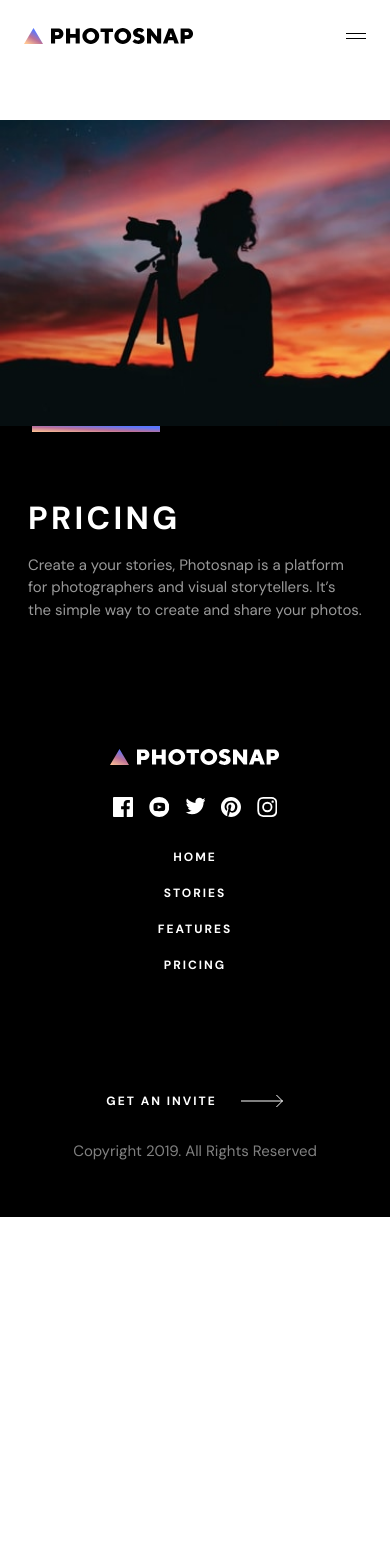
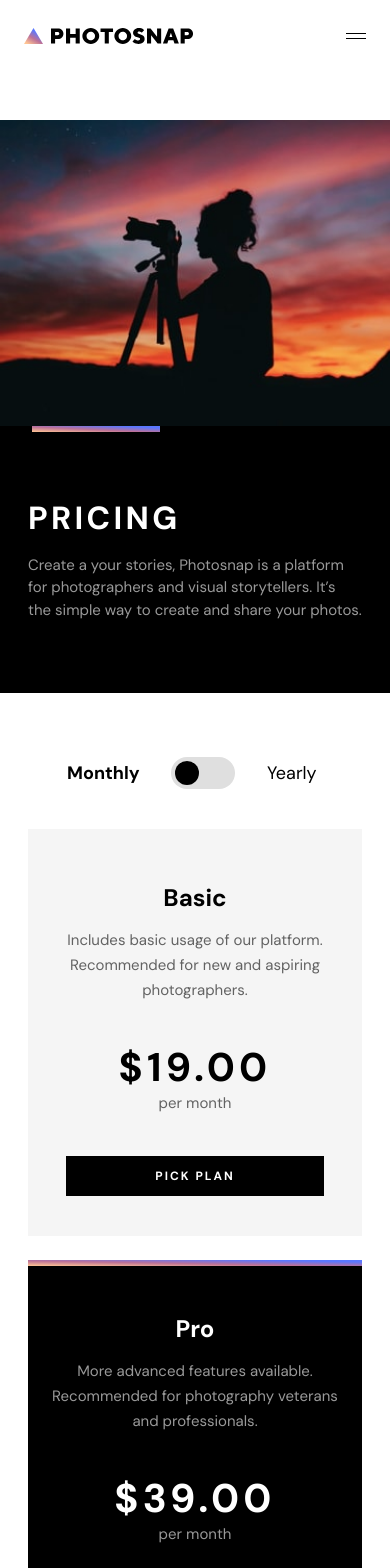
Before and after one commit to stephjoseph/photosnap, a SvelteKit app: page /pricing in a window 390 px wide. Shown: the top 1568 px of the page. Before the commit the page ends 1217 px from the top, so only its background shows below. Built offline with nearby package versions, Linux system fonts and the light colour scheme.

Commit message:
feat: pricing plans mobile

```diff
--- /dev/null
+++ b/src/lib/pricing/pricing-plans.svelte
@@ -0,0 +1,158 @@
+<script>
+  let isYearly;
+  let plans = [
+    {
+      title: 'Basic',
+      description:
+        'Includes basic usage of our platform. Recommended for new and aspiring photographers.',
+      price: 19.0,
+    },
+    {
+      title: 'Pro',
+      description:
+        'More advanced features available. Recommended for photography veterans and professionals.',
+      price: 39.0,
+    },
+    {
+      title: 'Business',
+      description:
+        'Additional features available such as more detailed metrics. Recommended for business owners.',
+      price: 99.0,
+    },
+  ];
+
+  const toggleYearly = () => {
+    isYearly = !isYearly;
+  };
+</script>
+
+<section class="relative flex w-full flex-col items-center gap-10 px-7 py-16">
+  <h2 class="invisible absolute -left-[9999px]">Pricing Plans</h2>
+  <div class="pricing__switch">
+    <span
+      class:font-bold={!isYearly}
+      class="w-[4.5rem] text-[1.125rem] leading-[1.563rem] tracking-normal text-pure-black"
+      >Monthly</span
+    >
+    <label>
+      <input type="checkbox" bind:checked={isYearly} on:click={toggleYearly} />
+      <span />
+    </label>
+    <span
+      class:font-bold={isYearly}
+      class="w-14 text-[1.125rem] leading-[1.563rem] tracking-normal text-pure-black"
+      >Yearly</span
+    >
+  </div>
+  <div class="flex w-full flex-col gap-6">
+    {#each plans as plan, i (plan.title)}
+      <div
+        class="relative flex w-full flex-col items-center gap-10 px-5 pb-10 pt-14 {i ===
+        1
+          ? 'bg-pure-black'
+          : 'bg-[#F5F5F5]'}"
+      >
+        {#if i === 1}
+          <div
+            class="absolute left-0 top-0 block h-[0.375rem] w-full bg-gradient-to-tr from-[#FFC593] from-0% via-[#BC7198] via-[43.29%] to-[#5A77FF] to-[83.33%]"
+          ></div>
+        {/if}
+        <div class="flex flex-col items-center gap-[1.125rem]">
+          <h3
+            class="text-center text-[1.5rem] font-bold leading-[1.563rem] tracking-normal {i ===
+            1
+              ? 'text-pure-white'
+              : 'text-pure-black'}"
+          >
+            {plan.title}
+          </h3>
+          <p
+            class="text-center text-[0.938rem] font-normal leading-[1.563rem] tracking-normal {i ===
+            1
+              ? 'text-pure-white/60'
+              : 'text-pure-black/60'}"
+          >
+            {plan.description}
+          </p>
+        </div>
+        <div class="flex flex-col items-center">
+          <span
+            class="text-[2.5rem] font-bold leading-[3rem] tracking-[4.17px] {i ===
+            1
+              ? 'text-pure-white'
+              : 'text-pure-black'}"
+            >${isYearly
+              ? (plan.price * 10).toFixed(2)
+              : plan.price.toFixed(2)}</span
+          >
+          <span
+            class="text-center text-[0.938rem] font-normal leading-[1.563rem] tracking-normal {i ===
+            1
+              ? 'text-pure-white/60'
+              : 'text-pure-black/60'}">per {isYearly ? 'year' : 'month'}</span
+          >
+        </div>
+        <a
+          class="w-[87.81%] py-3 text-center text-[0.75rem] font-bold uppercase leading-4 tracking-[2px] hover:bg-light-grey hover:text-pure-black {i ===
+          1
+            ? 'bg-pure-white text-pure-black'
+            : 'bg-pure-black text-pure-white'}"
+          href="/">Pick plan</a
+        >
+      </div>
+    {/each}
+  </div>
+</section>
+
+<style>
+  .pricing__switch {
+    display: flex;
+    align-items: center;
+    gap: 32px;
+  }
+
+  .pricing__switch label {
+    position: relative;
+    display: inline-block;
+    width: 64px;
+    height: 32px;
+  }
+
+  .pricing__switch label input {
+    opacity: 0;
+    width: 0;
+    height: 0;
+  }
+
+  .pricing__switch label span {
+    position: absolute;
+    cursor: pointer;
+    top: 0;
+    left: 0;
+    right: 0;
+    bottom: 0;
+    background-color: #dfdfdf;
+    -webkit-transition: 0.4s;
+    transition: 0.4s;
+    border-radius: 34px;
+  }
+
+  .pricing__switch label span::before {
+    position: absolute;
+    content: '';
+    height: 24px;
+    width: 24px;
+    left: 4px;
+    bottom: 4px;
+    background-color: #000000;
+    -webkit-transition: 0.4s;
+    transition: 0.4s;
+    border-radius: 50%;
+  }
+
+  .pricing__switch label input:checked + span:before {
+    -webkit-transform: translateX(32px);
+    -ms-transform: translateX(32px);
+    transform: translateX(32px);
+  }
+</style>
--- a/src/routes/pricing/+page.svelte
+++ b/src/routes/pricing/+page.svelte
@@ -1,7 +1,9 @@
 <script>
   import PricingHero from '../../lib/pricing/pricing-hero.svelte';
+  import PricingPlans from '../../lib/pricing/pricing-plans.svelte';
 </script>
 
 <main class="mt-[7.5rem]">
   <PricingHero />
+  <PricingPlans />
 </main>
```
